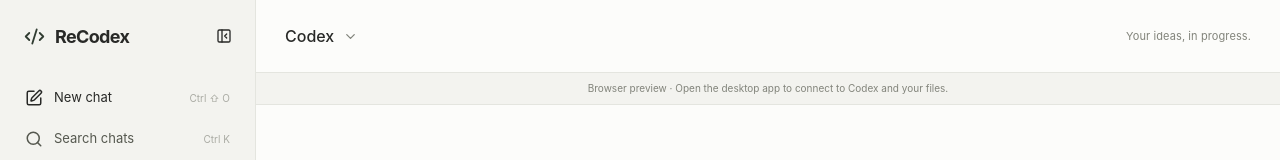
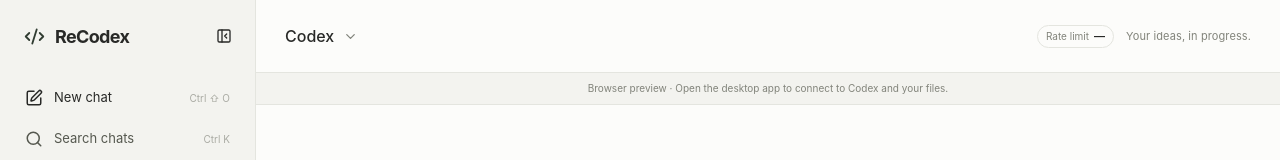
Before and after one commit to potistudio/ReCodex, a SvelteKit app: page / in a window 1280 px wide. Shown: the top 160 px of the page. Built offline with nearby package versions, Linux system fonts and the light colour scheme.

Commit message:
feat: keep rate limits visible

```diff
--- a/src/app.css
+++ b/src/app.css
@@ -329,6 +329,23 @@
 	display: flex;
 	gap: 12px;
 	align-items: center;
+}
+.rate-limit-indicator {
+	display: flex;
+	align-items: baseline;
+	gap: 5px;
+	padding: 5px 8px;
+	border: 1px solid var(--border);
+	border-radius: 999px;
+	font-size: 10px;
+	line-height: 1;
+	color: var(--muted-foreground);
+	white-space: nowrap;
+}
+.rate-limit-indicator strong {
+	font-size: 11px;
+	font-weight: 600;
+	color: var(--foreground);
 }
 .model-trigger {
 	display: flex;
--- a/src/routes/+page.svelte
+++ b/src/routes/+page.svelte
@@ -338,6 +338,19 @@
 				>
 			</div>
 			<div class="topbar-right">
+				<span
+					class="rate-limit-indicator"
+					role="status"
+					title="Remaining Codex rate-limit allowance"
+					aria-label="Codex rate-limit allowance"
+				>
+					<span>Rate limit</span>
+					<strong
+						>{app.rateLimits?.rateLimits.primary
+							? `${remainingPercent(app.rateLimits.rateLimits.primary.usedPercent)}% left`
+							: "—"}</strong
+					>
+				</span>
 				{#if app.project}
 					<span class="project-breadcrumb"><Folder size={14} />{app.project.name}</span
 					><Button
```
Also changed, not shown: 1 other file (tests, documents, lock files or other folders).
